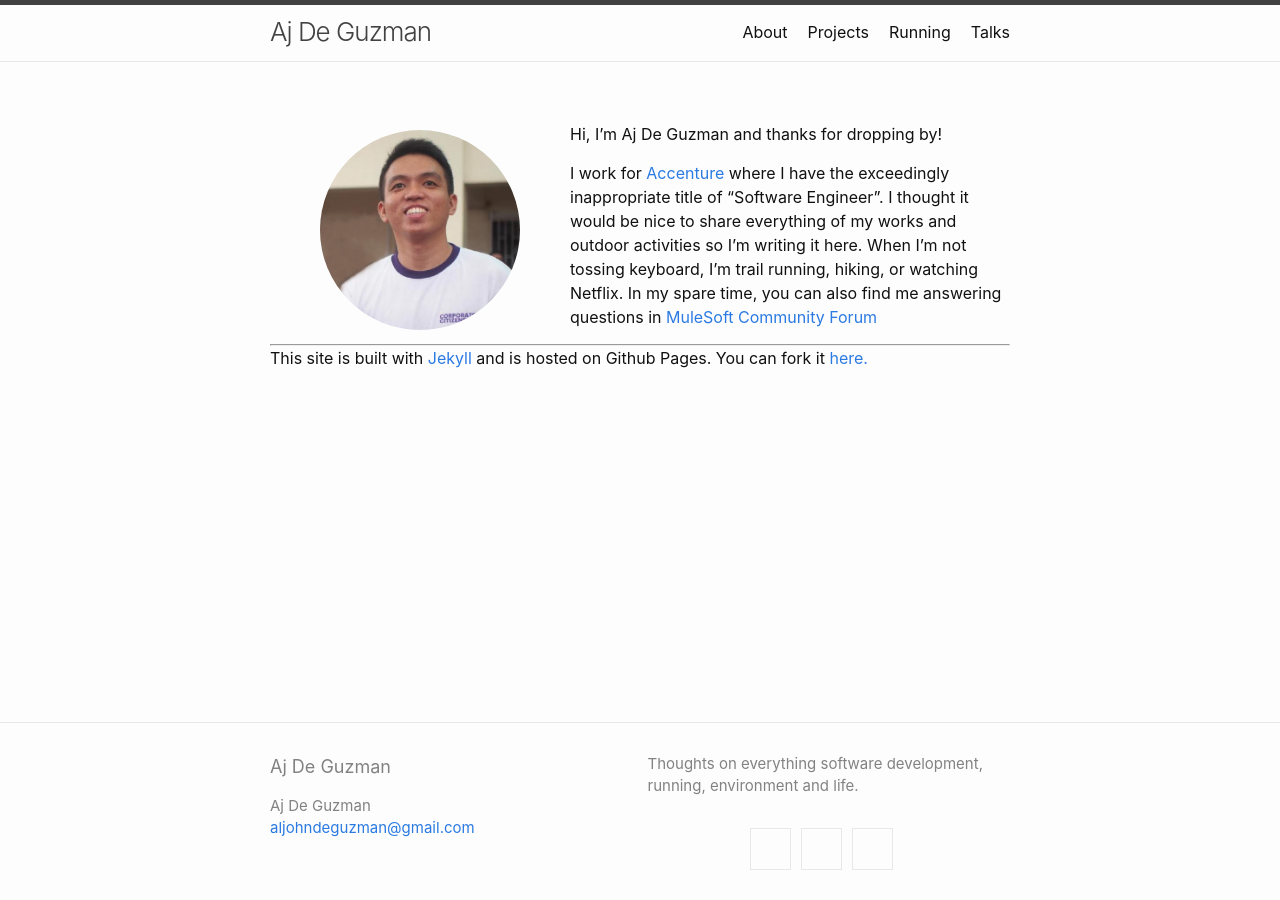
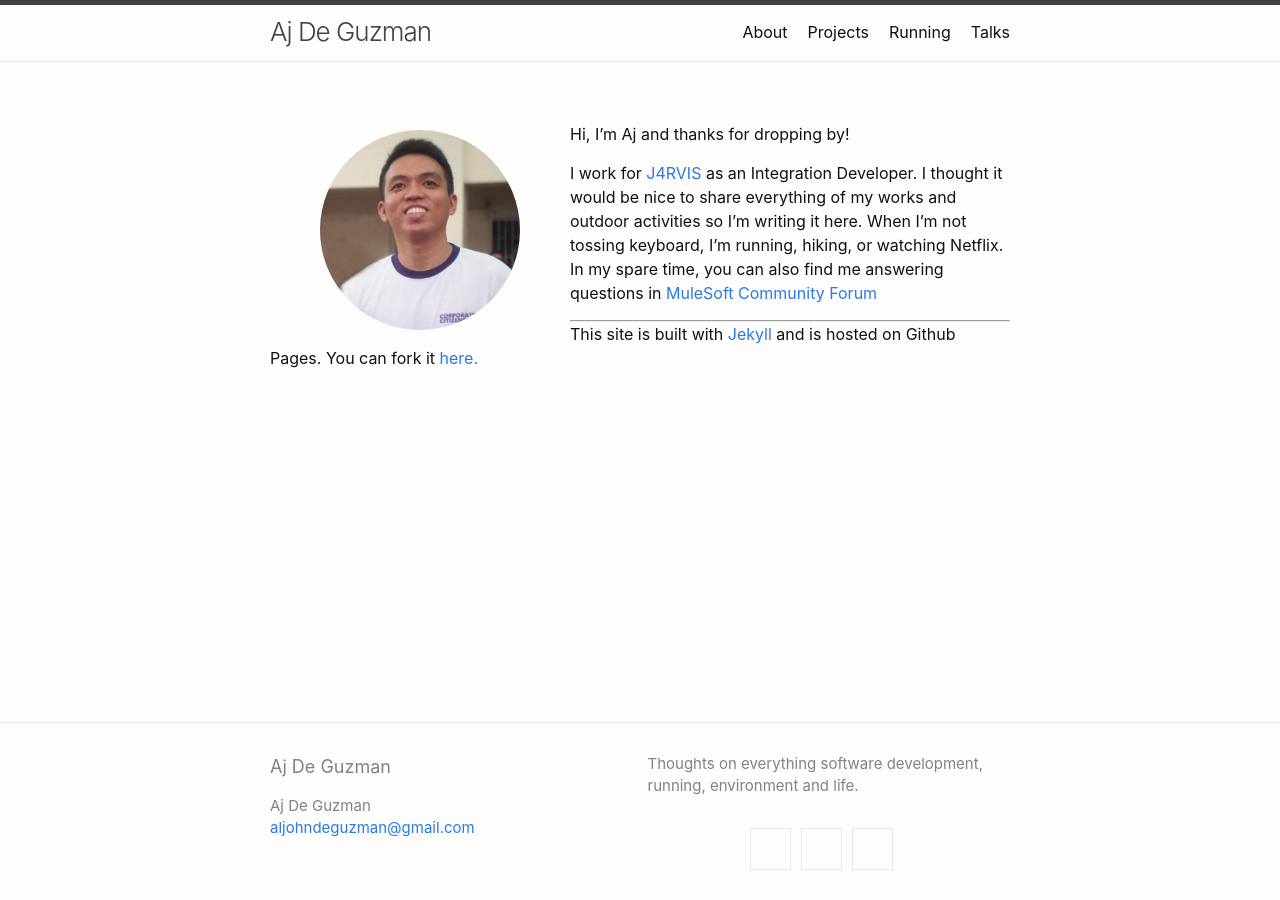
Before and after one commit to ajdeguzman/ajdeguzman.github.io, a Jekyll site: the page built from index.md, in a window 1280 px wide. Built offline with Jekyll 4.4.1, drawn with Linux system fonts in a browser that asks for light colours.

Commit message:
Update index.md

```diff
--- a/index.md
+++ b/index.md
@@ -7,9 +7,9 @@ layout: page
 
 <img style="float:left; object-fit: cover; border-radius:50%; margin: 8px 50px" width="200" height="200" src="assets/profile.jpg" alt="Profile">
 
-Hi, I'm Aj De Guzman and thanks for dropping by!
+Hi, I'm Aj and thanks for dropping by!
 
-I work for [Accenture](https://www.accenture.com/ph-en) where I have the exceedingly inappropriate title of "Software Engineer". I thought it would be nice to share everything of my works and outdoor activities so I'm writing it here. When I'm not tossing keyboard, I'm trail running, hiking, or watching Netflix. In my spare time, you can also find me answering questions in [MuleSoft Community Forum](https://help.mulesoft.com/s/profile/0052T00000BzGrSQAV)
+I work for [J4RVIS](https://j4rvis.com/) as an Integration Developer. I thought it would be nice to share everything of my works and outdoor activities so I'm writing it here. When I'm not tossing keyboard, I'm running, hiking, or watching Netflix. In my spare time, you can also find me answering questions in [MuleSoft Community Forum](https://help.mulesoft.com/s/profile/0052T00000BzGrSQAV)
 
 <hr>
 
```
